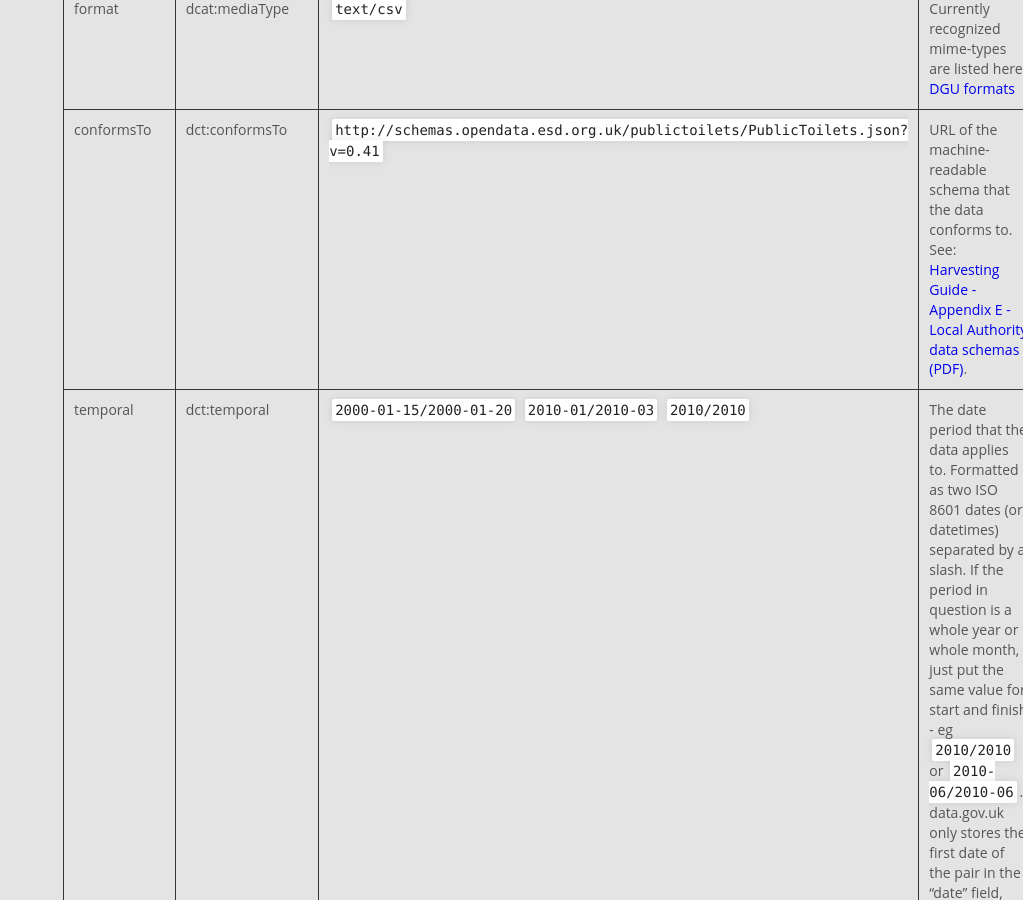
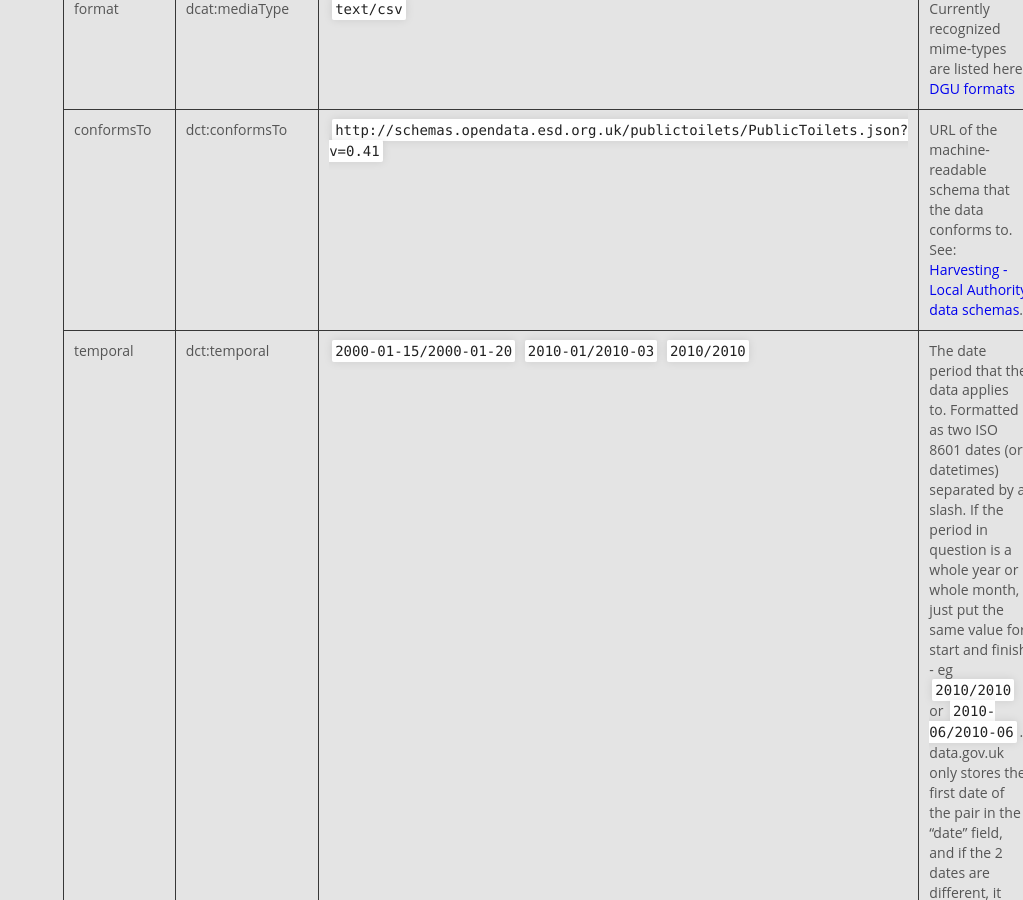
Before and after one commit to datagovuk/guidance, a Jekyll site: the page built from dcat_fields.md, in a window 1280 px wide and 900 px high, scrolled down 3014 px. Shown: the whole window, without its empty margins (257-1280 px from the left). Built offline with Jekyll 4.4.1, drawn with Linux system fonts in a browser that asks for light colours.

Commit message:
Fix link

```diff
--- a/dcat_fields.md
+++ b/dcat_fields.md
@@ -41,7 +41,7 @@
 | title | dct:title | Spend transactions, Dec 2012 |
 | description | dct:description | | Not currently displayed on DGU |
 | format | dcat:mediaType | `text/csv` | Currently recognized mime-types are listed here: [DGU formats](https://github.com/datagovuk/ckanext-dgu/blob/master/ckanext/dgu/lib/formats.py#L86) |
-| conformsTo | dct:conformsTo | `http://schemas.opendata.esd.org.uk/publictoilets/PublicToilets.json?v=0.41` | URL of the machine-readable schema that the data conforms to. See: [Harvesting Guide - Appendix E - Local Authority data schemas (PDF)](http://data.gov.uk/sites/default/files/library/Harvesting%20guide.pdf). |
+| conformsTo | dct:conformsTo | `http://schemas.opendata.esd.org.uk/publictoilets/PublicToilets.json?v=0.41` | URL of the machine-readable schema that the data conforms to. See: [Harvesting - Local Authority data schemas](http://guidance.data.gov.uk/harvesting.html#local-authority-data-schemas). |
 | temporal | dct:temporal | `2000-01-15/2000-01-20` `2010-01/2010-03` `2010/2010` | The date period that the data applies to. Formatted as two ISO 8601 dates (or datetimes) separated by a slash. If the period in question is a whole year or whole month, just put the same value for start and finish - eg `2010/2010` or `2010-06/2010-06`. data.gov.uk only stores the first date of the pair in the "date" field, and if the 2 dates are different, it adds the range into the "name" field. |
 | spatial |  dct:spatial | `{\"type\":\"Polygon\",\"coordinates\":[[[2.072, 49.943],[2.072, 55.816], [-6.236, 55.816], [-6.236, 49.943], [2.072, 49.943]]]}` | The geographic location that the data applies to. If not specified, then it is inherited from the dataset if not its publisher. Formatted as a GeoJSON point, bounding box or polygon. |
 | identifier | (equivalent to RDF object's URI or) dct:identifier | `https://data.some.org/catalog/datasets/9df8df51-63db-37a8-e044-0003ba9b0d98/resource/4252f71c-4f2f-4e37-ab4e-b58b4ac255bb` | Optional. Use it to help CKAN keep track of a distribution that has changing properties (e.g. a new URL or format), or for DCAT compliance. Must be globally unique - not just unique to the publisher. A URI is highly recommended (ideally one that returns a web page about the distribution). |
```
